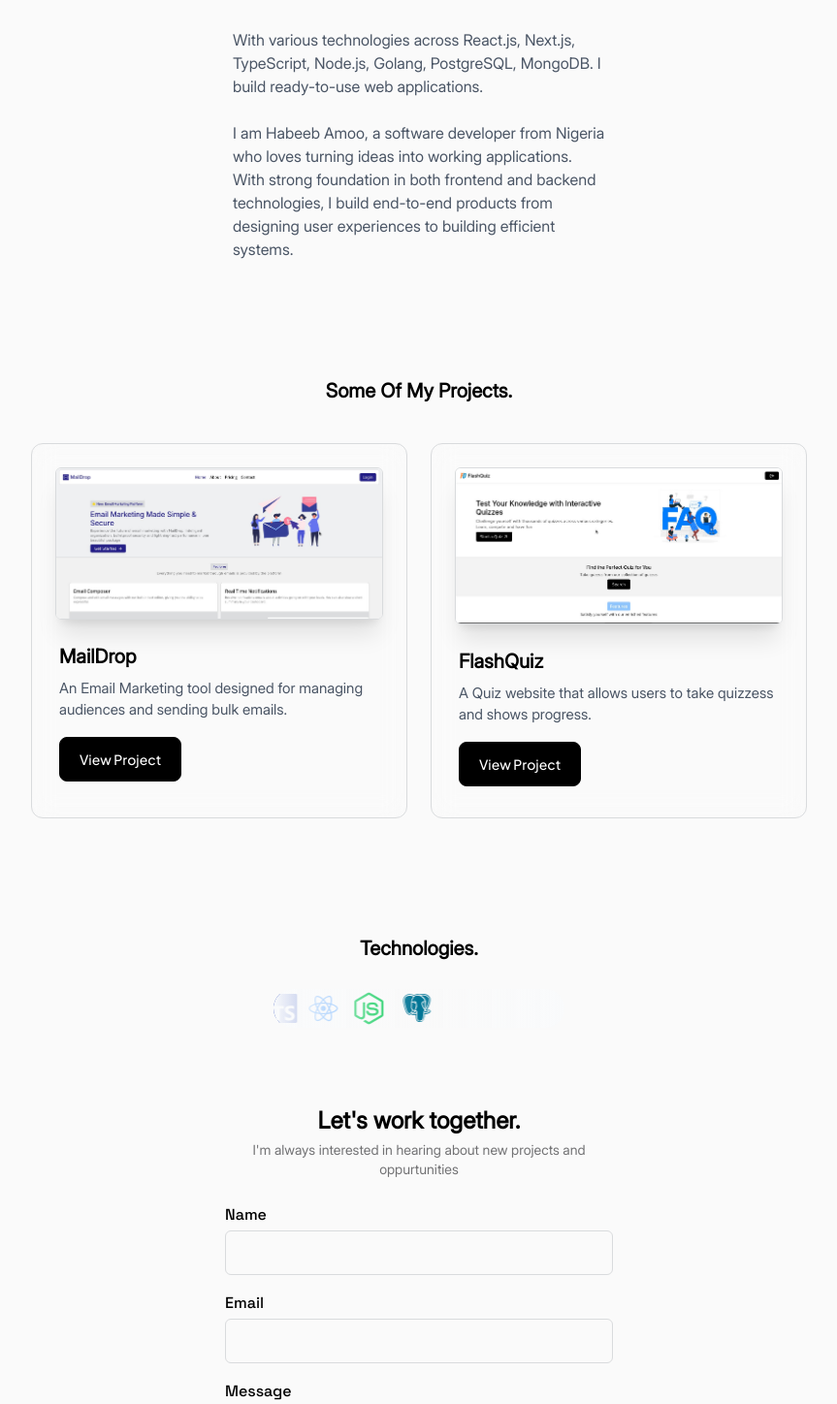
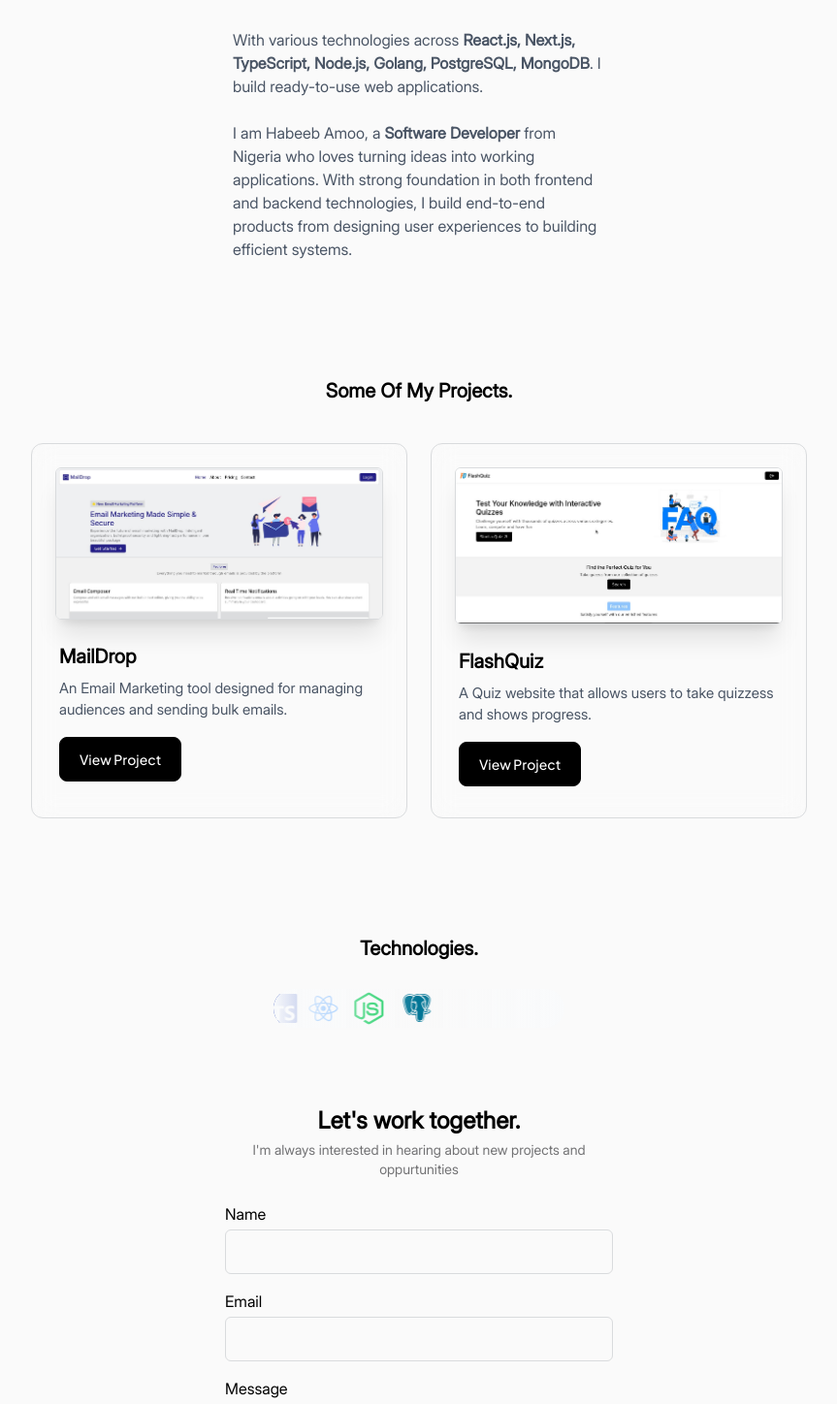
Before and after one commit to Habeebamoo/Portfolio, a React (Vite) app: page / in a window 1280 px wide. Shown: the part 689-2137 px from the top of the page at 97% size, without its empty margins (208-1071 px from the left). Built offline with nearby package versions, Linux system fonts and the light colour scheme.

Commit message:
updated UI

```diff
--- a/src/components/Main.tsx
+++ b/src/components/Main.tsx
@@ -16,16 +16,16 @@ const Main = () => {
         <div className="mt-40 px-2">
           <h1 className="font-inter text-2xl font-bold">About Me</h1>
           <p className="leading-6 text-gray-600 font-inter mt-6">
-            With various technologies across React.js, Next.js, TypeScript, Node.js, Golang, PostgreSQL, MongoDB. I build ready-to-use web applications.
+            With various technologies across <b>React.js, Next.js, TypeScript, Node.js, Golang, PostgreSQL, MongoDB</b>. I build ready-to-use web applications.
           </p>
           <p className="leading-6 text-gray-600 font-inter mt-6">
-            I am Habeeb Amoo, a software developer from Nigeria who loves turning ideas into working applications. With strong foundation in both frontend and backend technologies, I build end-to-end products from designing user experiences to building efficient systems.
+            I am Habeeb Amoo, a <b>Software Developer</b> from Nigeria who loves turning ideas into working applications. With strong foundation in both frontend and backend technologies, I build end-to-end products from designing user experiences to building efficient systems.
           </p>
         </div>
       </section>
 
       {/* Projects */}
-      <section className="mt-30 w-[90%] md:w-[800px] mx-auto">
+      <section className="mt-30 w-[85%] md:w-[800px] mx-auto">
         <h1 className="font-inter font-bold text-xl text-center mb-10">Some Of My Projects.</h1>
 
         {/* display */}
@@ -71,7 +71,7 @@ const Main = () => {
         <p className="text-muted text-center font-inter text-sm mt-1">I'm always interested in hearing about new projects and oppurtunities</p>
         <form action="https://formspree.io/f/xwpwgvvp" method="POST" className="mt-6">
           <div>
-            <label htmlFor="name" className="font-spaceG">Name</label>
+            <label htmlFor="name" className="font-inter">Name</label>
             <input
               type="text"
               name="Name"
@@ -80,7 +80,7 @@ const Main = () => {
             />
           </div>
           <div className="mt-4">
-            <label htmlFor="email" className="font-spaceG">Email</label>
+            <label htmlFor="email" className="font-inter">Email</label>
             <input
               type="email"
               name="Email"
@@ -89,7 +89,7 @@ const Main = () => {
             />
           </div>
           <div className="mt-4">
-            <label htmlFor="message" className="font-spaceG">Message</label>
+            <label htmlFor="message" className="font-inter">Message</label>
             <textarea
               rows={4}
               name="Message"
--- a/src/pages/projects/Flashquiz.tsx
+++ b/src/pages/projects/Flashquiz.tsx
@@ -19,7 +19,7 @@ const Flashquiz = () => {
     <main className="w-[90%] sm:w-[95%] mx-auto min-h-[calc(100vh-4rem)]">
       <h1 className="text-3xl font-spaceG">FlashQuiz</h1>
       <p className="mt-2 text-muted font-inter">Quiz Web Application.</p>
-      <div className="font-spaceG text-sm text-orange-900 flex-start flex-wrap gap-2 mt-4">
+      <div className="font-spaceG text-sm text-orange-700 flex-start flex-wrap gap-2 mt-4">
         <div className="py-1 px-3 bg-orange-100 border-1 border-orange-200 rounded-lg">React.js</div>
         <div className="py-1 px-3 bg-orange-100 border-1 border-orange-200 rounded-lg">TypeScript</div>
         <div className="py-1 px-3 bg-orange-100 border-1 border-orange-200 rounded-lg">Golang</div>
@@ -47,7 +47,7 @@ const Flashquiz = () => {
         />
       </div>
 
-      <div className="mt-10 mb-20 grid grid-cols-1 gap-6 sm:grid-cols-2 lg:grid-cols-4">
+      <div className="mt-10 mb-20 w-[90%] mx-auto grid grid-cols-1 gap-6 sm:grid-cols-2 lg:grid-cols-4">
         <div className="p-6 bg-white/30 backdrop-blur-lg border-1 border-mutedLg rounded-lg">
           <img src={img1} className="rounded-md border-1 border-mutedLg" />
         </div>
--- a/src/pages/projects/MailDrop.tsx
+++ b/src/pages/projects/MailDrop.tsx
@@ -19,7 +19,7 @@ const MailDrop = () => {
     <main className="w-[90%] sm:w-[95%] mx-auto min-h-[calc(100vh-4rem)]">
       <h1 className="text-3xl font-spaceG">MailDrop</h1>
       <p className="mt-2 text-muted font-inter">Email Marketing Platform.</p>
-      <div className="font-spaceG text-sm text-orange-900 flex-start flex-wrap gap-2 mt-4">
+      <div className="font-spaceG text-sm text-orange-700 flex-start flex-wrap gap-2 mt-4">
         <div className="py-1 px-3 bg-orange-100 border-1 border-orange-200 rounded-lg">React.js</div>
         <div className="py-1 px-3 bg-orange-100 border-1 border-orange-200 rounded-lg">TypeScript</div>
         <div className="py-1 px-3 bg-orange-100 border-1 border-orange-200 rounded-lg">Golang</div>
@@ -47,7 +47,7 @@ const MailDrop = () => {
         />
       </div>
 
-      <div className="mt-10 mb-20 grid grid-cols-1 gap-6 sm:grid-cols-2 lg:grid-cols-4">
+      <div className="mt-10 mb-20 w-[90%] mx-auto grid grid-cols-1 gap-6 sm:grid-cols-2 lg:grid-cols-4">
         <div className="p-6 bg-white/30 backdrop-blur-md border-1 border-mutedLg rounded-lg">
           <img src={img1} className="rounded-md border-1 border-mutedLg" />
         </div>
```
